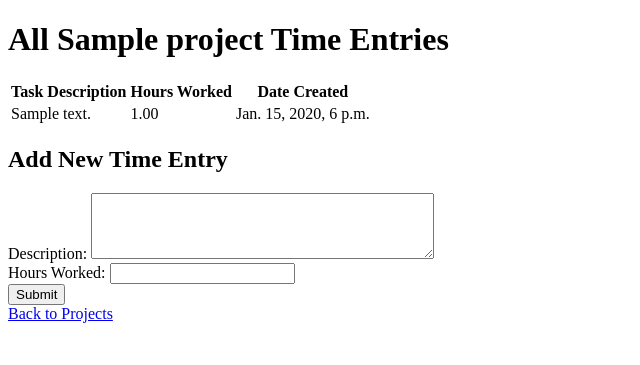
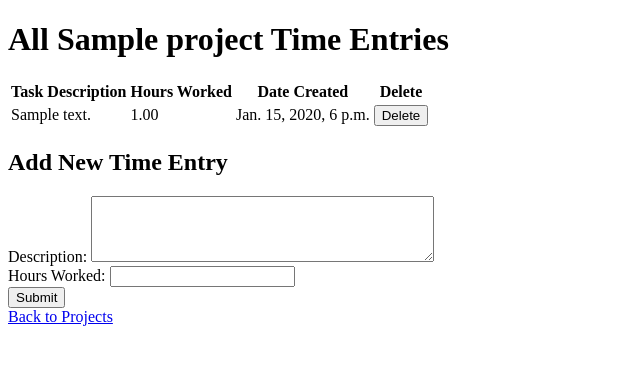
Before and after one commit to djrubio05/timetracker, a Django app: page /timetracker/projects/1 in a window 1280 px wide. Shown: the top 365 px of the page, without its empty margins (0-640 px from the left). Run offline with Django 5.2, Linux system fonts and the light colour scheme; tables that the repository leaves empty hold one stand-in row (values such as "Sample post").

Commit message:
changed time_entry url name to project and created url for deleting time entry

```diff
--- a/myproject/timetracker/templates/timetracker/project_detail.html
+++ b/myproject/timetracker/templates/timetracker/project_detail.html
@@ -10,12 +10,19 @@
         <th>Task Description</th>
         <th>Hours Worked</th>
         <th>Date Created</th>
+        <th>Delete</th>
       </tr>
       {% for timeentry in project.timeentry_set.all %}
         <tr>
           <td>{{ timeentry.description }}</td>
           <td>{{ timeentry.worked_hours }}</td>
           <td>{{ timeentry.created_at }}</td>
+          <td>
+            <form method="post" action="{% url 'timetracker:delete_time_entry' project.id timeentry.id %}" style="display:inline;">
+              {% csrf_token %}
+              <button type="submit" onclick="return confirm('Are you sure you want to delete this timeentry?');">Delete</button>
+            </form>
+          </td>
         </tr>
       {% empty %}
         <tr>
--- a/myproject/timetracker/templates/timetracker/project_list.html
+++ b/myproject/timetracker/templates/timetracker/project_list.html
@@ -8,7 +8,7 @@
     <ul>
         {% for project in object_list  %}
             <li>
-                <a href="{% url 'timetracker:time_entry' project.id %}">{{ project.name }}</a>
+                <a href="{% url 'timetracker:project' project.id %}">{{ project.name }}</a>
                 {% if project.description %}
                     - {{ project.description }}
                 {% endif %}
--- a/myproject/timetracker/urls.py
+++ b/myproject/timetracker/urls.py
@@ -8,5 +8,7 @@ urlpatterns = [
     path("", views.index, name="index"),
     path("projects/", views.ProjectsListView.as_view(), name="projects"),
     path("projects/<int:pk>",
-         views.TimeEntryDetailView.as_view(), name="time_entry"),
+         views.ProjectDetailView.as_view(), name="project"),
+    path("projects/<int:project_id>/time_entry/<int:pk>/delete",
+         views.delete_time_entry, name="delete_time_entry"),
 ]
--- a/myproject/timetracker/views.py
+++ b/myproject/timetracker/views.py
@@ -1,8 +1,8 @@
-from django.http import HttpResponse
-from django.shortcuts import render
-from django.views.generic import ListView, DetailView
-from django.views.generic.edit import FormMixin
-from django.urls import reverse
+from django.http import HttpResponse, HttpResponseRedirect
+from django.shortcuts import render, get_object_or_404
+from django.views.generic import ListView, DetailView, DeleteView
+from django.views.generic.edit import FormMixin, DeletionMixin
+from django.urls import reverse, reverse_lazy
 from django.contrib import messages
 
 from .forms import TimeEntryForm
@@ -18,12 +18,12 @@ class ProjectsListView(ListView):
     model = Project
 
 
-class TimeEntryDetailView(FormMixin, DetailView):
+class ProjectDetailView(FormMixin, DetailView):
     model = Project
     form_class = TimeEntryForm
 
     def get_success_url(self):
-        return reverse("timetracker:time_entry", args=(self.object.id,))
+        return reverse("timetracker:project", args=(self.object.id,))
 
     def post(self, request, *args, **kwargs):
         self.object = self.get_object()
@@ -37,3 +37,12 @@ class TimeEntryDetailView(FormMixin, DetailView):
             return self.form_valid(form)
         else:
             return self.form_invalid(form)
+
+
+def delete_time_entry(request, project_id, pk):
+    task = get_object_or_404(TimeEntry, pk=pk)
+    project_id = task.project.id
+    if request.method == "POST":
+        task.delete()
+        messages.success(request, "Task deleted successfully.")
+    return HttpResponseRedirect(reverse('timetracker:project', args=(project_id,)))
```
